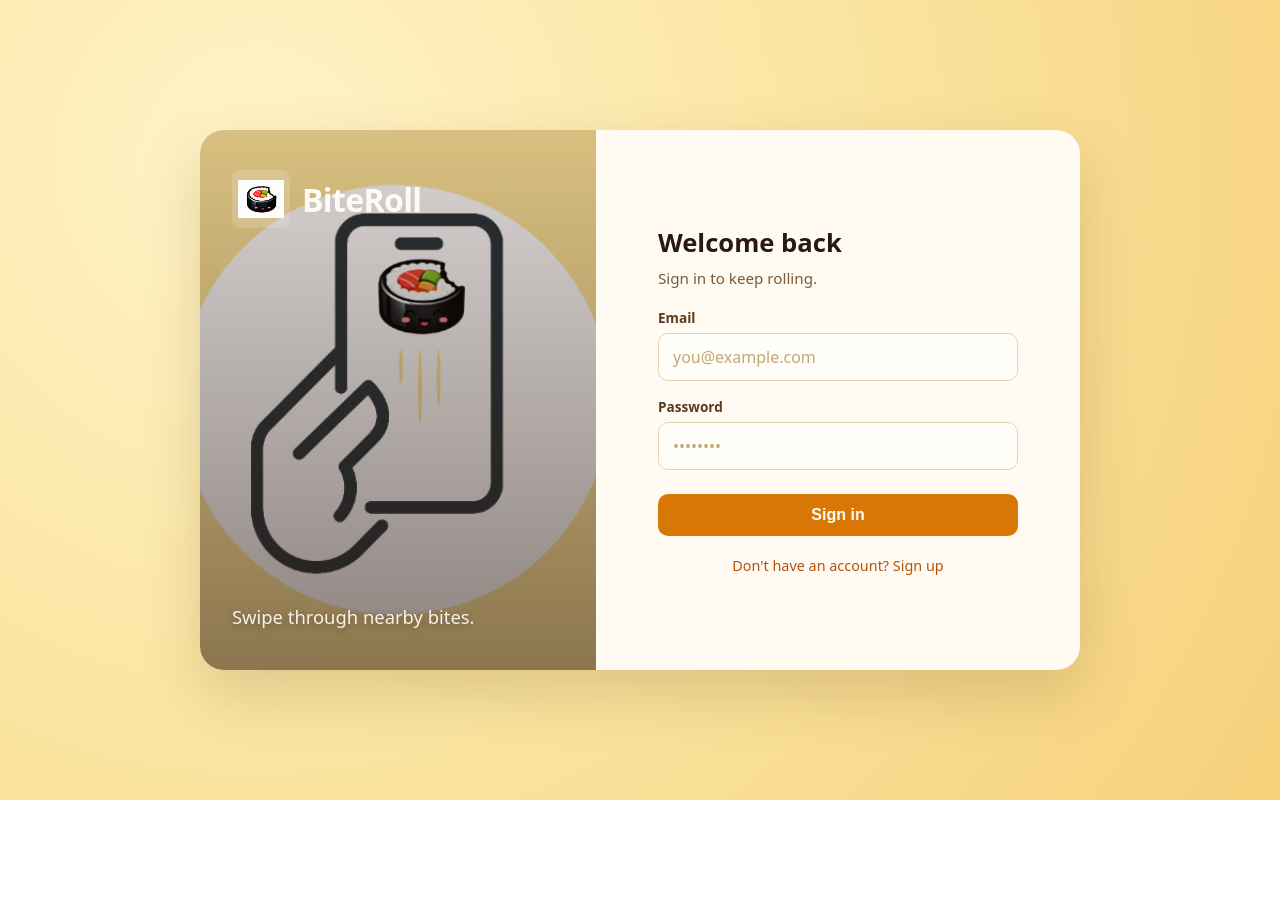
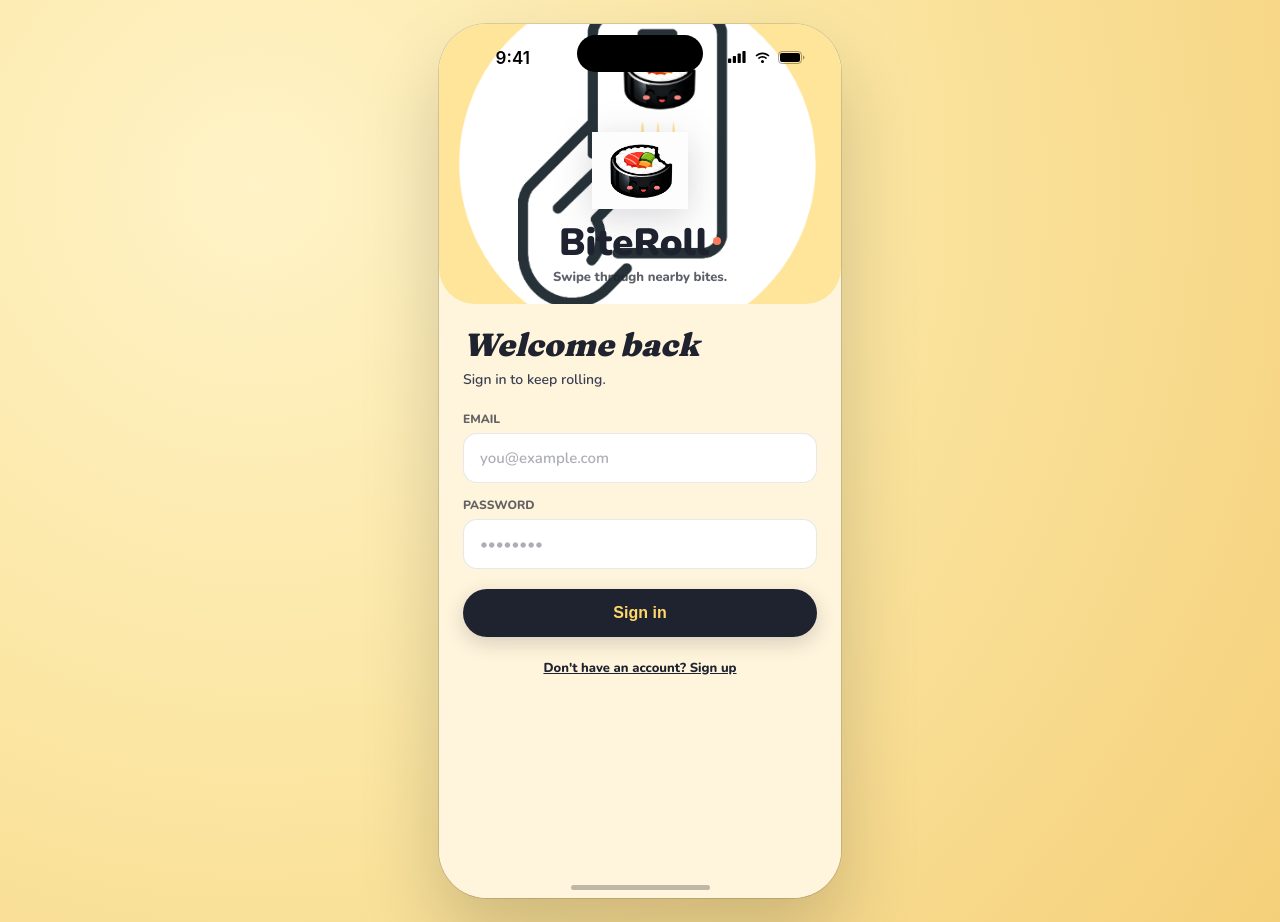
Before and after one commit to SSchmitt2024/BiteRoll, a React (Vite) app in the folder frontend/: page / in a window 1280 px wide. Before the commit the page ends 800 px from the top, so only its background shows below. Built offline with nearby package versions, Linux system fonts and the light colour scheme; no server answers; what amazon-cognito-identity-js would draw is missing.

Commit message:
final ui overhaul

```diff
--- a/frontend/index.css
+++ b/frontend/index.css
@@ -684,147 +684,179 @@ html, body {
     box-sizing: border-box;
 }
 
-.auth-card {
+.auth-screen {
+    position: absolute;
+    inset: 0;
+    background: var(--br-cream);
+    overflow-y: auto;
     display: flex;
-    width: min(880px, 100%);
-    min-height: 540px;
-    background: #FFFBF3;
-    border-radius: 24px;
-    overflow: hidden;
-    box-shadow: 0 24px 60px rgba(92, 55, 10, 0.18);
+    flex-direction: column;
+    font-family: 'Nunito', -apple-system, system-ui, sans-serif;
 }
 
 .auth-banner {
-    flex: 1 1 45%;
+    flex: 0 0 280px;
     position: relative;
-    background:
-        linear-gradient(180deg, rgba(43,24,16,0.18) 0%, rgba(43,24,16,0.54) 100%),
-        url('/banner.png') center / cover no-repeat;
-    color: #FFFBF3;
-    padding: 40px 32px;
+    height: 280px;
+    background: #FFE9A8 url('/banner.png') center / cover no-repeat;
+    color: var(--br-ink);
+    padding: 44px 24px 18px;
     display: flex;
     flex-direction: column;
-    justify-content: space-between;
-    min-height: 240px;
+    align-items: center;
+    justify-content: flex-end;
+    border-bottom-left-radius: 36px;
+    border-bottom-right-radius: 36px;
+    overflow: hidden;
+    flex-shrink: 0;
 }
 
 .auth-brand-lockup {
     display: flex;
+    flex-direction: column;
     align-items: center;
-    gap: 12px;
+    gap: 6px;
     position: relative;
     z-index: 1;
+    margin-bottom: 8px;
 }
 
 .auth-logo {
-    width: 58px;
-    height: 58px;
+    width: 96px;
+    height: 96px;
     object-fit: contain;
     display: block;
     flex: 0 0 auto;
-    border-radius: 8px;
-    background: rgba(255,255,255,0.16);
-    padding: 6px;
+    border-radius: 0;
+    background: transparent;
+    padding: 0;
+    filter: drop-shadow(0 8px 18px rgba(31,35,48,0.18));
 }
 
 .auth-brand {
-    font-size: 2rem;
-    font-weight: 700;
-    letter-spacing: -0.02em;
+    display: flex;
+    align-items: center;
+    gap: 4px;
+    font-size: 38px;
+    font-weight: 900;
+    line-height: 1;
+    letter-spacing: 0;
+    color: var(--br-ink);
+}
+
+.auth-brand-dot {
+    display: inline-block;
+    width: 8px;
+    height: 8px;
+    border-radius: 50%;
+    background: var(--br-coral);
+    margin-bottom: 4px;
 }
 
 .auth-tagline {
-    font-size: 1.15rem;
-    line-height: 1.4;
-    opacity: 0.92;
+    font-size: 13px;
+    font-weight: 800;
+    line-height: 1.2;
+    opacity: 0.72;
     margin: 0;
     position: relative;
     z-index: 1;
-    text-shadow: 0 2px 10px rgba(43,24,16,0.42);
+    color: var(--br-ink);
+    text-shadow: none;
 }
 
 .auth-pane {
-    flex: 1 1 55%;
+    flex: 1;
     display: flex;
-    align-items: center;
+    align-items: flex-start;
     justify-content: center;
-    padding: 40px 32px;
+    padding: 24px 24px 52px;
     box-sizing: border-box;
 }
 
 .auth-form {
     width: 100%;
-    max-width: 360px;
+    max-width: 354px;
     display: flex;
     flex-direction: column;
-    gap: 16px;
+    gap: 14px;
 }
 
 .auth-title {
     margin: 0;
-    font-size: 1.6rem;
-    font-weight: 700;
-    color: #2B1810;
+    font-family: 'Fraunces', serif;
+    font-style: italic;
+    font-size: 32px;
+    line-height: 1.05;
+    font-weight: 900;
+    color: var(--br-ink);
+    letter-spacing: 0;
 }
 
 .auth-subtitle {
-    margin: -8px 0 4px;
-    font-size: 0.95rem;
-    color: #7A5A3C;
+    margin: -6px 0 8px;
+    font-size: 14px;
+    font-weight: 600;
+    color: var(--br-charcoal);
 }
 
 .auth-field {
     display: flex;
     flex-direction: column;
     gap: 6px;
-    font-size: 0.85rem;
-    font-weight: 600;
-    color: #5C3A1E;
+    font-size: 12px;
+    font-weight: 800;
+    color: rgba(31,35,48,0.7);
+    text-transform: uppercase;
 }
 
 .auth-field input {
-    padding: 12px 14px;
-    border-radius: 10px;
-    border: 1px solid #E8D4A8;
-    background: #FFFDF7;
-    font-size: 1rem;
-    color: #2B1810;
+    padding: 14px 16px;
+    border-radius: 14px;
+    border: 1.5px solid rgba(31,35,48,0.1);
+    background: #fff;
+    font-size: 15px;
+    font-weight: 600;
+    color: var(--br-ink);
     font-family: inherit;
     transition: border-color 0.15s, box-shadow 0.15s;
+    text-transform: none;
 }
 
 .auth-field input::placeholder {
-    color: #C1A878;
+    color: rgba(58,63,82,0.42);
 }
 
 .auth-field input:focus {
     outline: none;
-    border-color: #D97706;
-    box-shadow: 0 0 0 3px rgba(217, 119, 6, 0.18);
+    border-color: var(--br-yellow-deep);
+    box-shadow: 0 0 0 4px rgba(255,216,107,0.24);
 }
 
 .auth-error {
     margin: 4px 0 0;
-    color: #C73E1D;
-    font-size: 0.82rem;
-    font-weight: 500;
+    color: #D9492B;
+    font-size: 11px;
+    font-weight: 700;
+    text-transform: none;
 }
 
 .auth-submit {
-    margin-top: 8px;
-    padding: 12px 16px;
-    border-radius: 10px;
+    margin-top: 6px;
+    padding: 15px 18px;
+    border-radius: 999px;
     border: none;
-    background: #D97706;
-    color: #FFFBF3;
-    font-size: 1rem;
-    font-weight: 600;
+    background: var(--br-ink);
+    color: var(--br-yellow);
+    font-size: 16px;
+    font-weight: 800;
     cursor: pointer;
     transition: background 0.15s, transform 0.05s;
+    box-shadow: 0 6px 20px rgba(31,35,48,0.18);
 }
 
 .auth-submit:hover {
-    background: #B45309;
+    background: var(--br-ink-soft);
 }
 
 .auth-submit:active {
@@ -832,10 +864,11 @@ html, body {
 }
 
 .auth-link {
-    margin-top: 4px;
-    color: #B45309;
-    text-decoration: none;
-    font-size: 0.9rem;
+    margin-top: 8px;
+    color: var(--br-ink);
+    text-decoration: underline;
+    font-size: 13px;
+    font-weight: 800;
     text-align: center;
 }
 
@@ -844,19 +877,23 @@ html, body {
 }
 
 @media (max-width: 640px) {
-    .auth-card {
-        flex-direction: column;
-        min-height: 0;
+    .auth-outer {
+        padding: 0;
     }
     .auth-banner {
-        min-height: 160px;
-        padding: 28px 24px;
+        flex-basis: 260px;
+        height: 260px;
+        border-bottom-left-radius: 30px;
+        border-bottom-right-radius: 30px;
     }
     .auth-logo {
-        width: 48px;
-        height: 48px;
+        width: 84px;
+        height: 84px;
+    }
+    .auth-brand {
+        font-size: 34px;
     }
     .auth-pane {
-        padding: 28px 24px;
+        padding: 22px 22px 52px;
     }
 }
--- a/frontend/src/components/PhoneFrame.jsx
+++ b/frontend/src/components/PhoneFrame.jsx
@@ -35,11 +35,11 @@ function StatusBar({ dark = true }) {
     )
 }
 
-export default function PhoneFrame({ children }) {
+export default function PhoneFrame({ children, dark = true }) {
     return (
         <div style={{
             width: 402, height: 874, borderRadius: 48, overflow: 'hidden',
-            position: 'relative', background: '#000',
+            position: 'relative', background: dark ? '#000' : '#F2F2F7',
             boxShadow: '0 40px 80px rgba(0,0,0,0.18), 0 0 0 1px rgba(0,0,0,0.12)',
             fontFamily: '-apple-system, system-ui, sans-serif',
             WebkitFontSmoothing: 'antialiased',
@@ -50,7 +50,7 @@ export default function PhoneFrame({ children }) {
                 position: 'absolute', top: 11, left: '50%', transform: 'translateX(-50%)',
                 width: 126, height: 37, borderRadius: 24, background: '#000', zIndex: 50,
             }} />
-            <StatusBar dark />
+            <StatusBar dark={dark} />
             {/* App content */}
             <div style={{ position: 'absolute', inset: 0, overflow: 'hidden' }}>
                 {children}
@@ -63,7 +63,7 @@ export default function PhoneFrame({ children }) {
             }}>
                 <div style={{
                     width: 139, height: 5, borderRadius: 100,
-                    background: 'rgba(255,255,255,0.7)',
+                    background: dark ? 'rgba(255,255,255,0.7)' : 'rgba(0,0,0,0.25)',
                 }} />
             </div>
         </div>
--- a/frontend/src/pages/Confirm.jsx
+++ b/frontend/src/pages/Confirm.jsx
@@ -1,6 +1,7 @@
 import { useState } from 'react'
 import { useLocation } from 'react-router-dom'
 
+import PhoneFrame from '../components/PhoneFrame.jsx'
 import { COG_USER_POOL_ID, COG_CLIENT_ID } from '../aws-config'
 import { CognitoUserPool, CognitoUser } from 'amazon-cognito-identity-js'
 import { logError, logInfo } from '../utils/logger.js'
@@ -40,11 +41,12 @@ export default function Confirm() {
 
     return (
         <div className="auth-outer">
-            <div className="auth-card">
+            <PhoneFrame dark={false}>
+            <div className="auth-screen">
                 <div className="auth-banner">
                     <div className="auth-brand-lockup">
                         <img src="/logo.png" alt="BiteRoll logo" className="auth-logo" />
-                        <div className="auth-brand">BiteRoll</div>
+                        <div className="auth-brand">BiteRoll<span className="auth-brand-dot" /></div>
                     </div>
                     <p className="auth-tagline">Almost there.</p>
                 </div>
@@ -71,6 +73,7 @@ export default function Confirm() {
                     </form>
                 </div>
             </div>
+            </PhoneFrame>
         </div>
     )
 }
--- a/frontend/src/pages/Login.jsx
+++ b/frontend/src/pages/Login.jsx
@@ -6,6 +6,7 @@ import { useState } from 'react'
 import { Link } from 'react-router-dom'
 import { useNavigate } from 'react-router-dom'
 
+import PhoneFrame from '../components/PhoneFrame.jsx'
 import { COG_USER_POOL_ID, COG_CLIENT_ID } from '../aws-config'
 import { CognitoUserPool, CognitoUser , AuthenticationDetails } from 'amazon-cognito-identity-js'
 import { logError, logInfo } from '../utils/logger.js'
@@ -55,11 +56,12 @@ export default function Login() {
 
     return (
         <div className="auth-outer">
-            <div className="auth-card">
+            <PhoneFrame dark={false}>
+            <div className="auth-screen">
                 <div className="auth-banner">
                     <div className="auth-brand-lockup">
                         <img src="/logo.png" alt="BiteRoll logo" className="auth-logo" />
-                        <div className="auth-brand">BiteRoll</div>
+                        <div className="auth-brand">BiteRoll<span className="auth-brand-dot" /></div>
                     </div>
                     <p className="auth-tagline">Swipe through nearby bites.</p>
                 </div>
@@ -92,6 +94,7 @@ export default function Login() {
                     </form>
                 </div>
             </div>
+            </PhoneFrame>
         </div>
 
     )
--- a/frontend/src/pages/Signup.jsx
+++ b/frontend/src/pages/Signup.jsx
@@ -6,6 +6,7 @@ import { useState } from 'react'
 import { Link } from 'react-router-dom'
 import { useNavigate } from 'react-router-dom'
 
+import PhoneFrame from '../components/PhoneFrame.jsx'
 import { COG_USER_POOL_ID, COG_CLIENT_ID } from '../aws-config'
 import { CognitoUserPool, CognitoUserAttribute } from 'amazon-cognito-identity-js'
 import { logError, logInfo, logWarn } from '../utils/logger.js'
@@ -69,11 +70,12 @@ export default function SignUp() {
 
     return (
         <div className="auth-outer">
-            <div className="auth-card">
+            <PhoneFrame dark={false}>
+            <div className="auth-screen">
                 <div className="auth-banner">
                     <div className="auth-brand-lockup">
                         <img src="/logo.png" alt="BiteRoll logo" className="auth-logo" />
-                        <div className="auth-brand">BiteRoll</div>
+                        <div className="auth-brand">BiteRoll<span className="auth-brand-dot" /></div>
                     </div>
                     <p className="auth-tagline">Find your next favorite meal.</p>
                 </div>
@@ -127,6 +129,7 @@ export default function SignUp() {
                     </form>
                 </div>
             </div>
+            </PhoneFrame>
         </div>
     )
 }
```
